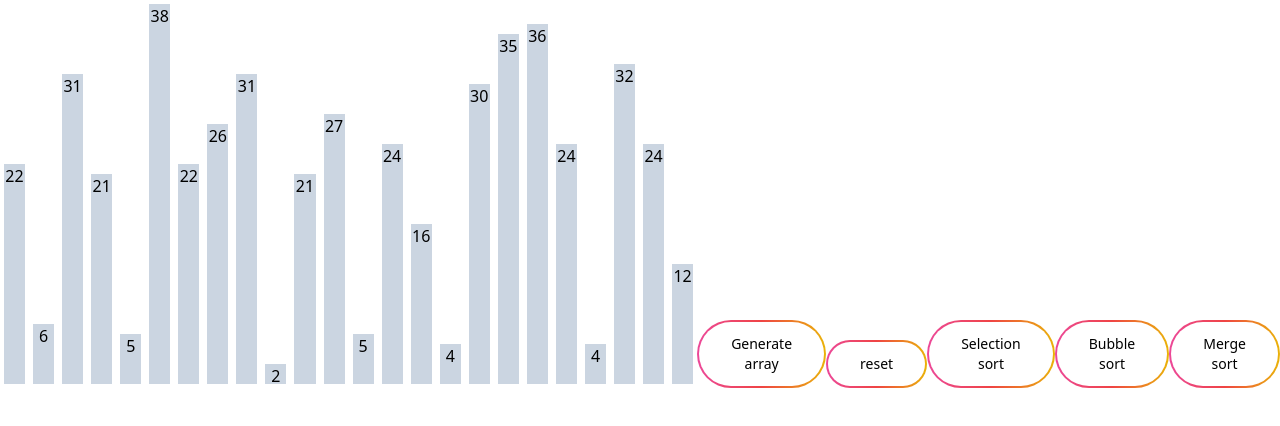
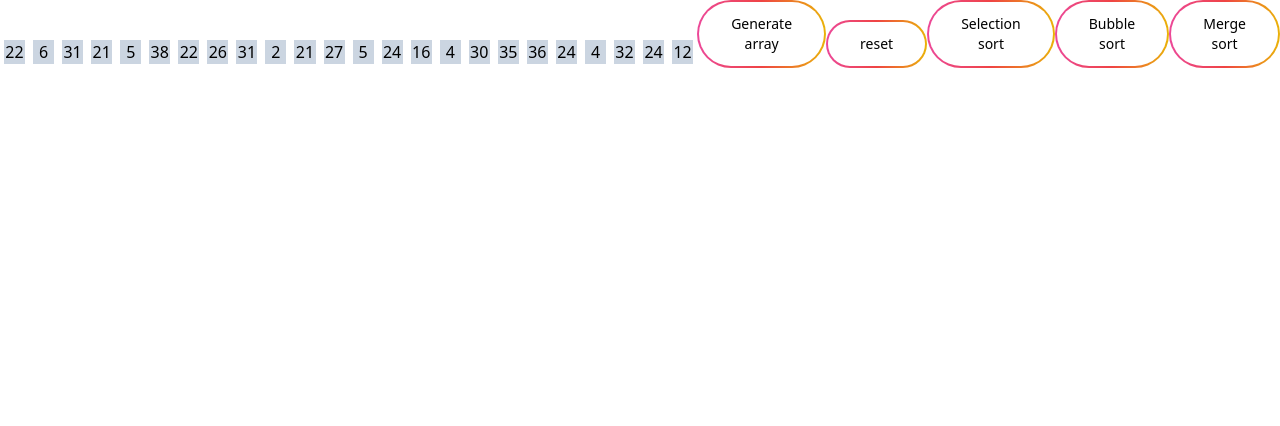
Before and after one commit to Jimmy-b36/visualize-algorithms, a Next.js app: page / in a window 1280 px wide. Shown: the top 426 px of the page. Built offline with nearby package versions, Linux system fonts and the light colour scheme.

Commit message:
feat: remove safelist

```diff
--- a/tailwind.config.js
+++ b/tailwind.config.js
@@ -4,58 +4,6 @@ module.exports = {
     './pages/**/*.{js,ts,jsx,tsx}',
     './components/**/*.{js,ts,jsx,tsx}',
   ],
-  safelist: [
-    'h-[10px]',
-    'h-[20px]',
-    'h-[30px]',
-    'h-[40px]',
-    'h-[50px]',
-    'h-[60px]',
-    'h-[70px]',
-    'h-[80px]',
-    'h-[90px]',
-    'h-[100px]',
-    'h-[110px]',
-    'h-[120px]',
-    'h-[130px]',
-    'h-[140px]',
-    'h-[150px]',
-    'h-[160px]',
-    'h-[170px]',
-    'h-[180px]',
-    'h-[190px]',
-    'h-[200px]',
-    'h-[210px]',
-    'h-[220px]',
-    'h-[230px]',
-    'h-[240px]',
-    'h-[250px]',
-    'h-[260px]',
-    'h-[270px]',
-    'h-[280px]',
-    'h-[290px]',
-    'h-[300px]',
-    'h-[310px]',
-    'h-[320px]',
-    'h-[330px]',
-    'h-[340px]',
-    'h-[350px]',
-    'h-[360px]',
-    'h-[370px]',
-    'h-[380px]',
-    'h-[390px]',
-    'h-[400px]',
-    'h-[410px]',
-    'h-[420px]',
-    'h-[430px]',
-    'h-[440px]',
-    'h-[450px]',
-    'h-[460px]',
-    'h-[470px]',
-    'h-[480px]',
-    'h-[490px]',
-    'h-[500px]',
-  ],
   theme: {
     extend: {},
   },
```
